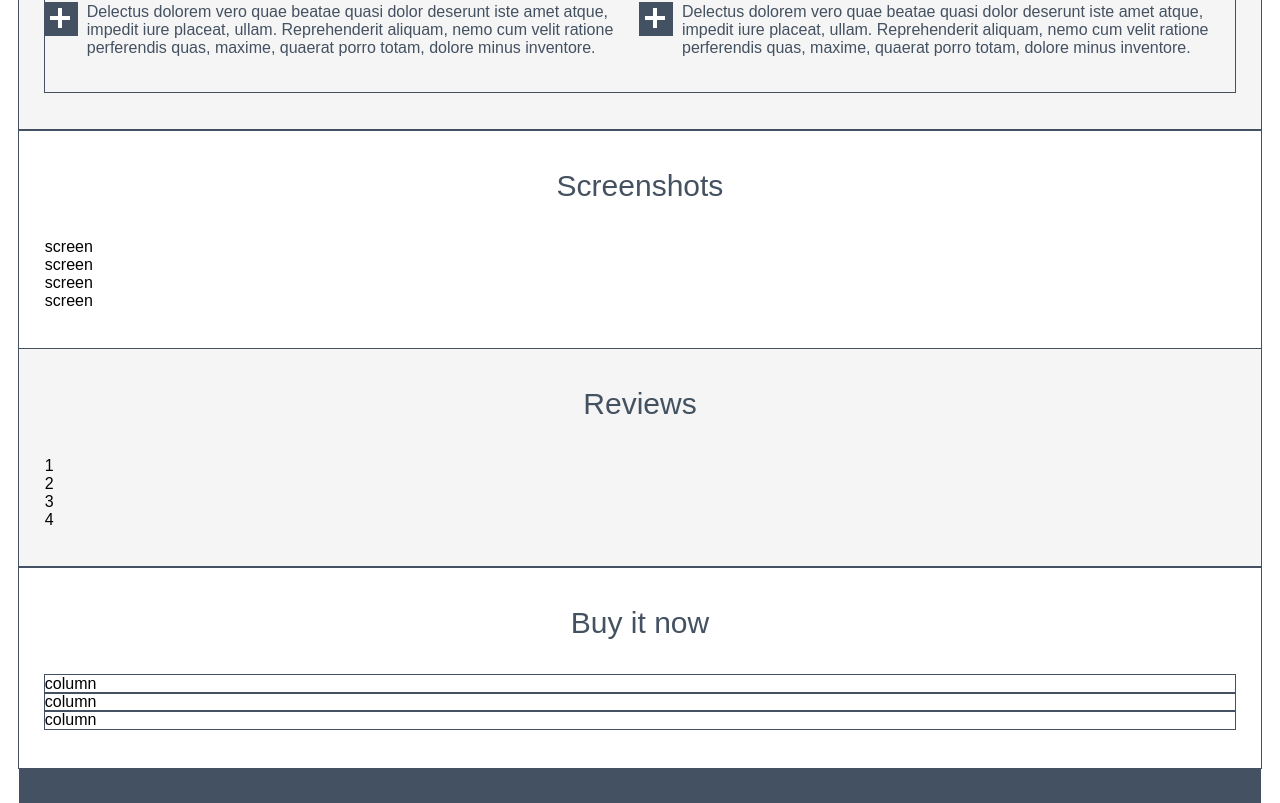
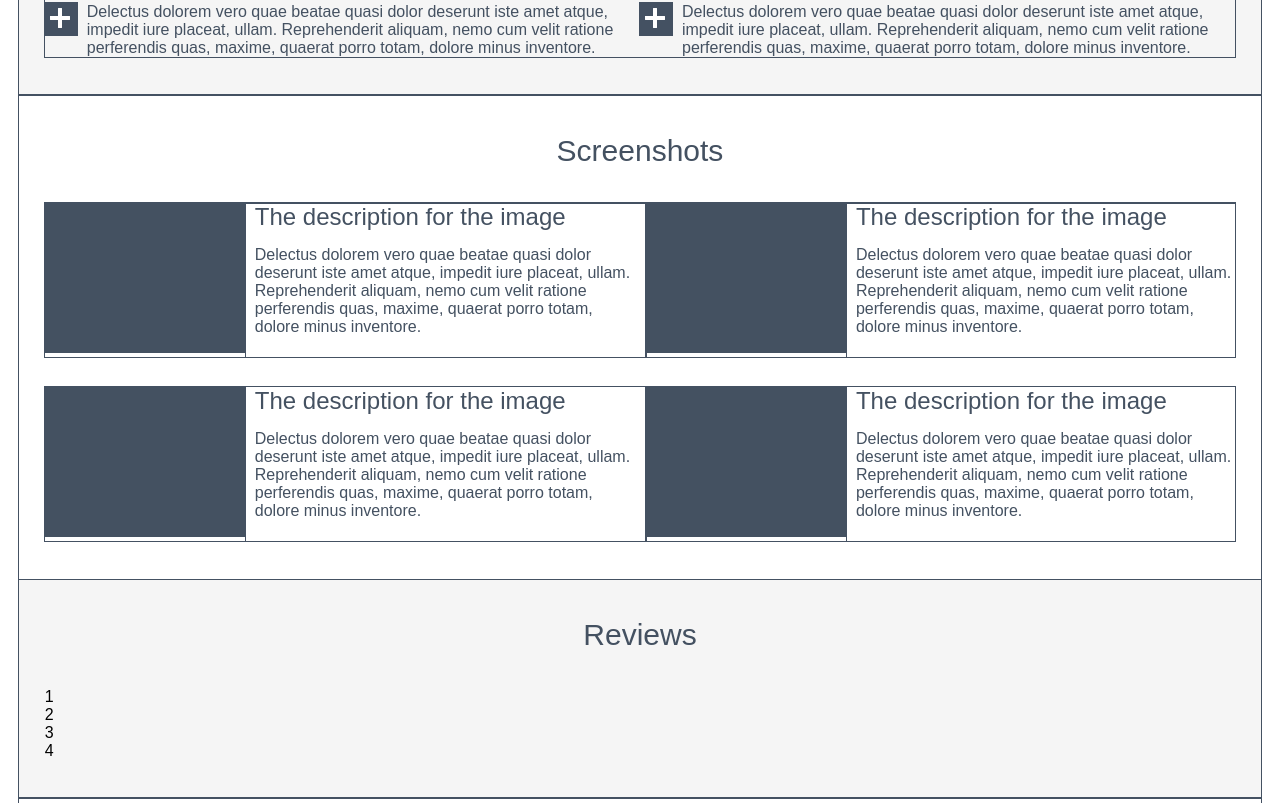
Before and after one commit to NataSamoilova/html5_homework, a plain HTML site: page index1.html in a window 1280 px wide. Shown: the part 934-1737 px from the top of the page. Drawn offline with Linux system fonts and the light colour scheme.

Commit message:
added screenshot-block

```diff
--- a/index1.html
+++ b/index1.html
@@ -117,10 +117,67 @@
 
         <div class="main padding-side wrapper">
             <h2 class="h2-center">Screenshots</h2>
-            <section>screen</section>
-            <section>screen</section>
-            <section>screen</section>
-            <section>screen</section>
+            <div class="screenshot">
+                <div class="screenshot-block">
+                    <div>
+                        <img src="img/screenshot.jpg" alt="+">
+                    </div>
+                    <article>
+                        <h3>The description for the image</h3>
+
+                        <p>Delectus dolorem vero quae beatae quasi dolor deserunt iste
+                            amet atque, impedit iure placeat, ullam. Reprehenderit aliquam,
+                            nemo cum velit ratione perferendis quas, maxime, quaerat porro
+                            totam, dolore minus inventore.
+                        </p>
+                    </article>
+                </div>
+
+                <div class="screenshot-block">
+                    <div>
+                        <img src="img/screenshot.jpg" alt="+">
+                    </div>
+                    <article>
+                        <h3>The description for the image</h3>
+
+                        <p>Delectus dolorem vero quae beatae quasi dolor deserunt iste
+                            amet atque, impedit iure placeat, ullam. Reprehenderit aliquam,
+                            nemo cum velit ratione perferendis quas, maxime, quaerat porro
+                            totam, dolore minus inventore.
+                        </p>
+                    </article>
+                </div>
+
+                <div class="screenshot-block">
+                    <div>
+                        <img src="img/screenshot.jpg" alt="+">
+                    </div>
+                    <article>
+                        <h3>The description for the image</h3>
+
+                        <p>Delectus dolorem vero quae beatae quasi dolor deserunt iste
+                            amet atque, impedit iure placeat, ullam. Reprehenderit aliquam,
+                            nemo cum velit ratione perferendis quas, maxime, quaerat porro
+                            totam, dolore minus inventore.
+                        </p>
+                    </article>
+                </div>
+
+                <div class="screenshot-block">
+                    <div>
+                        <img src="img/screenshot.jpg" alt="+">
+                    </div>
+                    <article>
+                        <h3>The description for the image</h3>
+
+                        <p>Delectus dolorem vero quae beatae quasi dolor deserunt iste
+                            amet atque, impedit iure placeat, ullam. Reprehenderit aliquam,
+                            nemo cum velit ratione perferendis quas, maxime, quaerat porro
+                            totam, dolore minus inventore.
+                        </p>
+                    </article>
+                </div>
+            </div>
         </div>
 
         <div class="main padding-side wrapper reviews-wrapper">
--- a/style.less
+++ b/style.less
@@ -95,6 +95,7 @@ header {
 .main {
 
   h2,
+  h3,
   p {
     color: #445161;
   }
@@ -183,9 +184,38 @@ header {
       }
     }
 
-    section:last-child {
+    section:last-child,
+    section:nth-last-child(2) {
       margin-bottom: 0;
     }
+  }
+}
+
+
+.screenshot-block {
+  display: flex;
+  width: 49.5%;
+  float: left;
+  margin-bottom: 30px;
+
+  article {
+    padding-left: 10px;
+
+    h3 {
+      font-size: 24px;
+      margin-bottom: 15px;
+      font-weight: 400;
+    }
+  }
+}
+
+.screenshot {
+  .screenshot-block:nth-child(2n+1) {
+    padding-right: 1%;
+  }
+  .screenshot-block:last-child,
+  .screenshot-block:nth-last-child(2){
+    margin-bottom: 0;
   }
 }
 
```
Also changed, not shown: img/screenshot.jpg (added), style.css.
